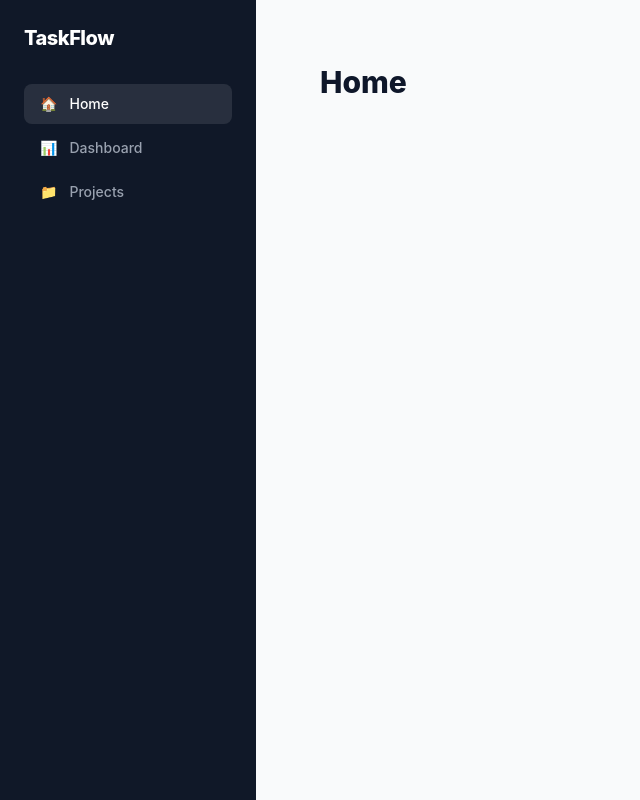
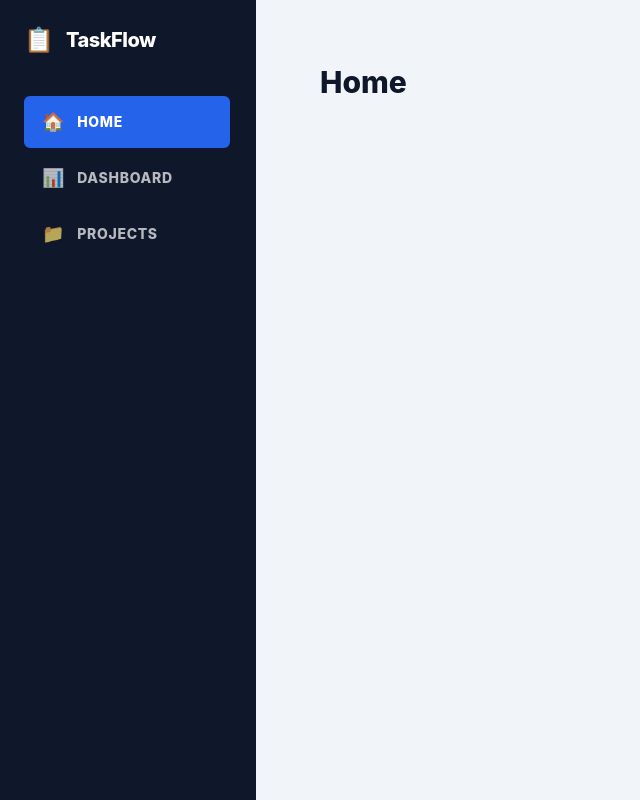
Before and after one commit to ThamiRoneo/company-project2-project-management-dashboard, a React (Vite) app in the folder taskflow/: page / in a window 1280 px wide. Shown: the whole page, without its empty margins (0-640 px from the left). Built offline with nearby package versions, Linux system fonts and the light colour scheme.

Commit message:
refactor Layout, Sidebar, and MobileNav components for improved styling and functionality

```diff
--- a/taskflow/src/components/layout/Layout.tsx
+++ b/taskflow/src/components/layout/Layout.tsx
@@ -4,7 +4,7 @@ import MobileNav from "./MobileNav";
 
 export default function Layout() {
   return (
-    <div className="flex min-h-screen bg-gray-50">
+    <div className="flex min-h-screen bg-background">
       <Sidebar />
       <div className="flex-1 flex flex-col">
         <MobileNav />
--- a/taskflow/src/components/layout/MobileNav.tsx
+++ b/taskflow/src/components/layout/MobileNav.tsx
@@ -1,35 +1,89 @@
-import { useState } from "react";
+import { useState, useRef, useEffect } from "react";
 import { NavLink } from "react-router-dom";
 
 const links = [
-  { to: "/", label: "Home" },
-  { to: "/dashboard", label: "Dashboard" },
-  { to: "/projects", label: "Projects" },
+  { to: "/", label: "Home", icon: "🏠" },
+  { to: "/dashboard", label: "Dashboard", icon: "📊" },
+  { to: "/projects", label: "Projects", icon: "📁" },
 ];
 
 export default function MobileNav() {
   const [open, setOpen] = useState(false);
+  const drawerRef = useRef<HTMLDivElement>(null);
+
+  // Close drawer when clicking outside
+  useEffect(() => {
+    function handleClickOutside(e: MouseEvent) {
+      if (drawerRef.current && !drawerRef.current.contains(e.target as Node)) {
+        setOpen(false);
+      }
+    }
+    if (open) {
+      document.addEventListener("mousedown", handleClickOutside);
+    }
+    return () => document.removeEventListener("mousedown", handleClickOutside);
+  }, [open]);
 
   return (
-    <div className="md:hidden bg-gray-900 text-white p-4 flex items-center justify-between">
-      <h2 className="text-lg font-bold">TaskFlow</h2>
-      <button onClick={() => setOpen(!open)} className="text-2xl">
+    <div className="md:hidden bg-text text-text-inverse px-4 py-3 flex items-center justify-between border-b-2 border-border">
+      <div className="flex items-center gap-2">
+        <span className="text-xl">📋</span>
+        <h2 className="text-lg font-bold">TaskFlow</h2>
+      </div>
+      <button
+        onClick={() => setOpen(!open)}
+        className="text-2xl leading-none px-2 py-1"
+        aria-label="Toggle navigation"
+      >
         {open ? "✕" : "☰"}
       </button>
+
+      {/* Overlay */}
       {open && (
-        <nav className="absolute top-14 left-0 w-full bg-gray-900 p-4 flex flex-col gap-2 z-50">
+        <div className="fixed inset-0 bg-black/40 z-40" onClick={() => setOpen(false)} />
+      )}
+
+      {/* Drawer */}
+      <div
+        ref={drawerRef}
+        className={`fixed top-0 right-0 h-full w-72 bg-text text-text-inverse border-l-2 border-border z-50 transform transition-transform duration-200 ease-in-out ${
+          open ? "translate-x-0" : "translate-x-full"
+        }`}
+      >
+        <div className="flex items-center justify-between p-4 border-b-2 border-border">
+          <div className="flex items-center gap-2">
+            <span className="text-xl">📋</span>
+            <h2 className="text-lg font-bold">TaskFlow</h2>
+          </div>
+          <button
+            onClick={() => setOpen(false)}
+            className="text-2xl leading-none px-2 py-1"
+            aria-label="Close navigation"
+          >
+            ✕
+          </button>
+        </div>
+        <nav className="p-4 flex flex-col gap-1">
           {links.map((link) => (
             <NavLink
               key={link.to}
               to={link.to}
+              end={link.to === "/"}
               onClick={() => setOpen(false)}
-              className="px-4 py-2 rounded hover:bg-gray-800"
+              className={({ isActive }) =>
+                `flex items-center gap-3 px-4 py-3 rounded-button text-sm font-bold uppercase tracking-wider transition-all border-2
+                ${isActive
+                  ? "bg-primary text-text-inverse border-primary shadow-brutal-sm"
+                  : "text-text-inverse/70 border-transparent hover:bg-white/10 hover:text-text-inverse hover:border-border"
+                }`
+              }
             >
+              <span className="text-lg">{link.icon}</span>
               {link.label}
             </NavLink>
           ))}
         </nav>
-      )}
+      </div>
     </div>
   );
 }
--- a/taskflow/src/components/layout/Sidebar.tsx
+++ b/taskflow/src/components/layout/Sidebar.tsx
@@ -8,8 +8,11 @@ const links = [
 
 export default function Sidebar() {
   return (
-    <aside className="hidden md:flex md:w-64 flex-col bg-gray-900 text-white p-6">
-      <h2 className="text-xl font-bold mb-8 tracking-tight">TaskFlow</h2>
+    <aside className="hidden md:flex md:w-64 flex-col bg-text text-text-inverse p-6 border-r-2 border-border">
+      <div className="flex items-center gap-3 mb-10">
+        <span className="text-2xl">📋</span>
+        <h2 className="text-xl font-bold tracking-tight">TaskFlow</h2>
+      </div>
       <nav className="flex flex-col gap-1">
         {links.map((link) => (
           <NavLink
@@ -17,11 +20,14 @@ export default function Sidebar() {
             to={link.to}
             end={link.to === "/"}
             className={({ isActive }) =>
-              `flex items-center gap-3 px-4 py-2.5 rounded-lg text-sm font-medium transition
-              ${isActive ? "bg-white/10 text-white" : "text-gray-400 hover:text-white hover:bg-white/5"}`
+              `flex items-center gap-3 px-4 py-2.5 rounded-button text-sm font-bold uppercase tracking-wider transition-all border-2
+              ${isActive
+                ? "bg-primary text-text-inverse border-primary shadow-brutal-sm"
+                : "text-text-inverse/70 border-transparent hover:bg-white/10 hover:text-text-inverse hover:border-border"
+              }`
             }
           >
-            <span>{link.icon}</span>
+            <span className="text-lg">{link.icon}</span>
             {link.label}
           </NavLink>
         ))}
```
